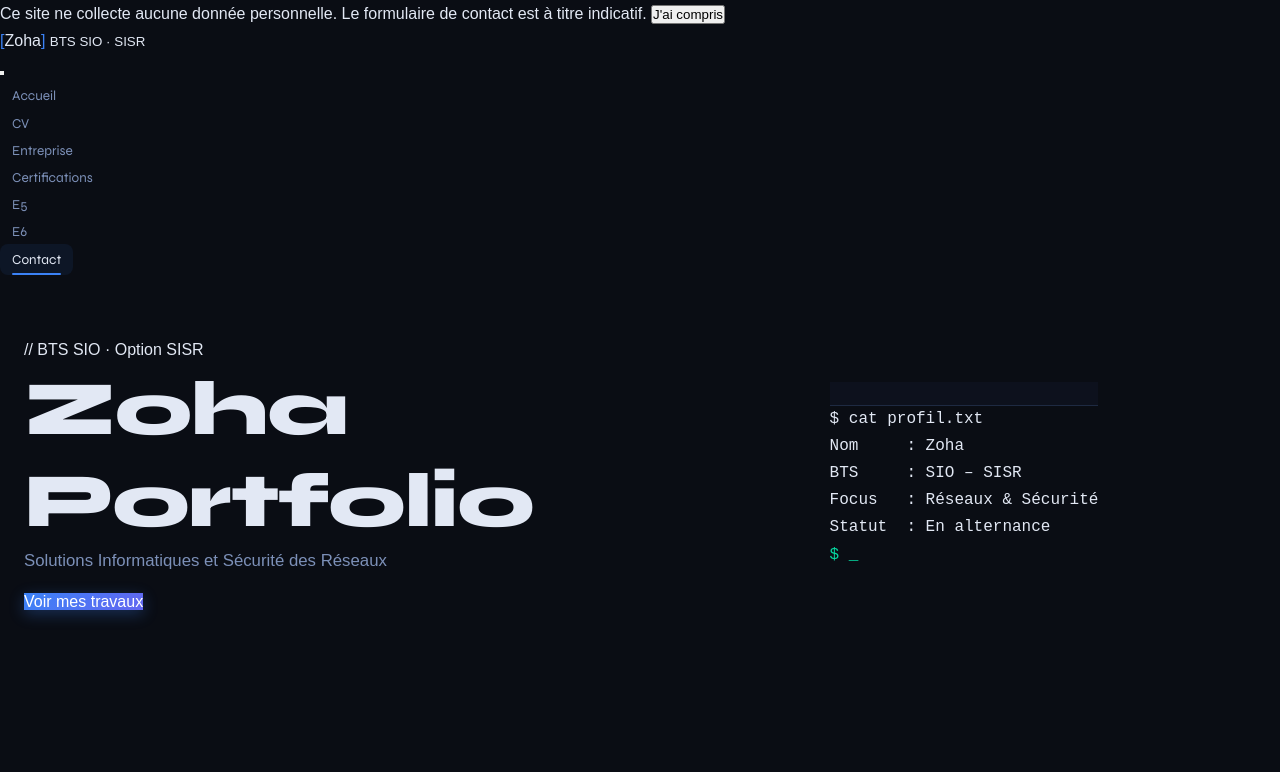
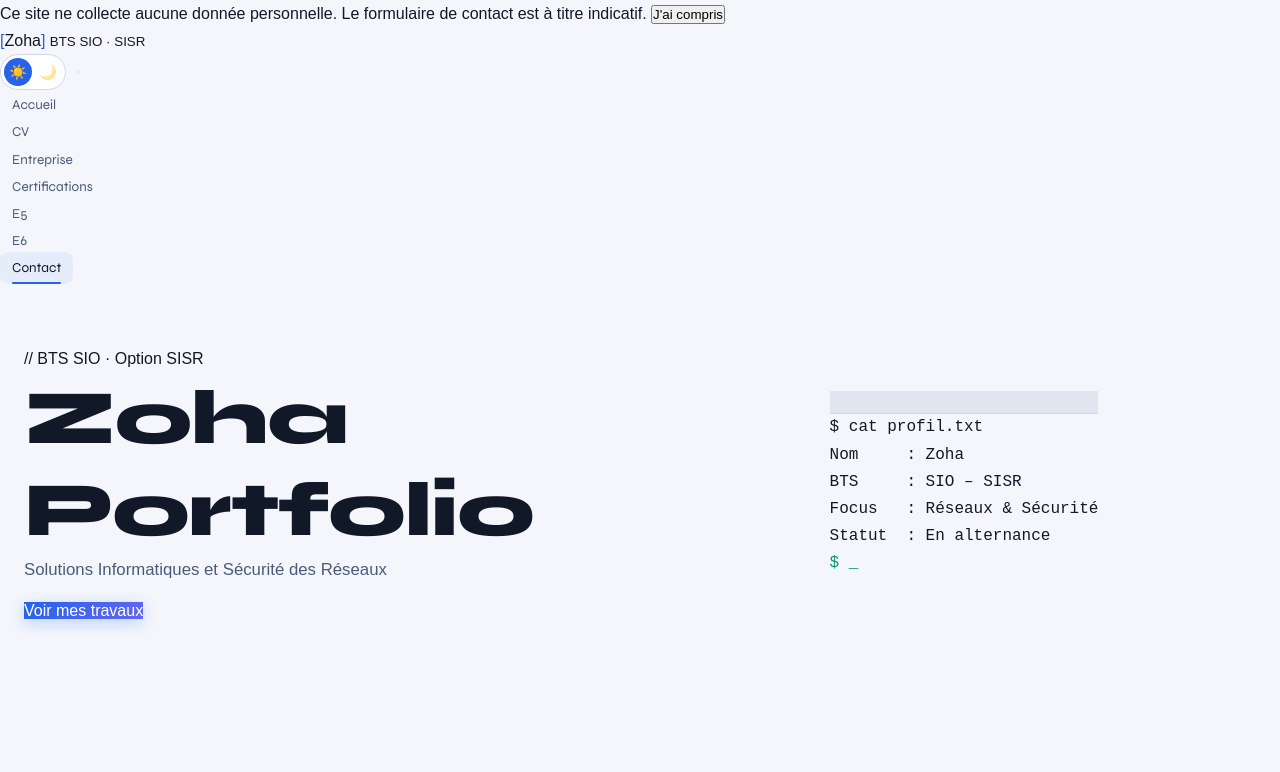
Before and after one commit to Zoha-ASHFAQ-BTS/portfolio-Zoha-ASHFAQ-BTS-SIO, a plain HTML site: page index.html in a window 1280 px wide. Shown: the top 772 px of the page. Drawn offline with Linux system fonts and the light colour scheme.

Commit message:
Add files via upload

```diff
--- a/index.html
+++ b/index.html
@@ -26,9 +26,16 @@
         <span class="logo-bracket">[</span>Zoha<span class="logo-bracket">]</span>
         <small>BTS SIO · SISR</small>
       </div>
-      <button class="nav-toggle" aria-label="Ouvrir le menu" aria-expanded="false" aria-controls="nav-links">
-        <span></span><span></span><span></span>
-      </button>
+      <div style="display:flex;align-items:center;gap:.6rem;flex-shrink:0;">
+        <!-- Toggle Dark / Light mode -->
+        <button class="theme-toggle" id="theme-toggle" aria-label="Basculer thème clair/sombre" title="Changer de thème">
+          <span class="theme-toggle__icon theme-toggle__icon--sun" aria-hidden="true">☀️</span>
+          <span class="theme-toggle__icon theme-toggle__icon--moon" aria-hidden="true">🌙</span>
+        </button>
+        <button class="nav-toggle" aria-label="Ouvrir le menu" aria-expanded="false" aria-controls="nav-links">
+          <span></span><span></span><span></span>
+        </button>
+      </div>
       <ul class="nav-links" id="nav-links">
         <li><a href="#accueil" class="nav-link">Accueil</a></li>
         <li><a href="#cv" class="nav-link">CV</a></li>
@@ -394,6 +401,36 @@
     </div>
   </footer>
 
+  <!-- Initialisation thème AVANT rendu (évite le flash) -->
+  <script>
+    (function() {
+      const saved = localStorage.getItem('theme');
+      const prefersDark = window.matchMedia('(prefers-color-scheme: dark)').matches;
+      const theme = saved || (prefersDark ? 'dark' : 'light');
+      if (theme === 'light') document.documentElement.setAttribute('data-theme', 'light');
+    })();
+  </script>
   <script src="script.js"></script>
+  <script>
+    // ── Toggle thème clair / sombre ──────────────────────────────
+    (function() {
+      const btn = document.getElementById('theme-toggle');
+      if (!btn) return;
+
+      function applyTheme(theme) {
+        if (theme === 'light') {
+          document.documentElement.setAttribute('data-theme', 'light');
+        } else {
+          document.documentElement.removeAttribute('data-theme');
+        }
+        localStorage.setItem('theme', theme);
+      }
+
+      btn.addEventListener('click', function() {
+        const current = document.documentElement.getAttribute('data-theme');
+        applyTheme(current === 'light' ? 'dark' : 'light');
+      });
+    })();
+  </script>
 </body>
 </html>
--- a/style.css
+++ b/style.css
@@ -6,14 +6,15 @@
 /* ─── 0. RESET & BASE ─────────────────────────────────────────── */
 *, *::before, *::after { box-sizing: border-box; margin: 0; padding: 0; }
 
+/* ── THÈME SOMBRE (défaut) ──────────────────────────────────────── */
 :root {
   /* Palette principale */
-  --bg:          #0a0d14;       /* fond très sombre */
-  --bg-alt:      #0f1320;       /* sections alternées */
-  --bg-card:     #131929;       /* cartes */
-  --bg-card-h:   #192034;       /* cartes hover */
-  --border:      #1e2a42;       /* bordures subtiles */
-  --border-h:    #2e4070;       /* bordures hover */
+  --bg:          #0a0d14;
+  --bg-alt:      #0f1320;
+  --bg-card:     #131929;
+  --bg-card-h:   #192034;
+  --border:      #1e2a42;
+  --border-h:    #2e4070;
 
   /* Textes */
   --text:        #e2e8f4;
@@ -21,10 +22,10 @@
   --text-faint:  #3d506e;
 
   /* Accents */
-  --accent:      #3b82f6;       /* bleu tech */
-  --accent-h:    #60a5fa;       /* bleu clair hover */
-  --accent-2:    #06d6a0;       /* vert menthe (second accent) */
-  --accent-3:    #f59e0b;       /* ambre (badges) */
+  --accent:      #3b82f6;
+  --accent-h:    #60a5fa;
+  --accent-2:    #06d6a0;
+  --accent-3:    #f59e0b;
 
   /* Gradients */
   --grad-hero:   linear-gradient(135deg, #0a0d14 0%, #0f1a2e 60%, #0d1425 100%);
@@ -52,6 +53,94 @@
   --t-fast:  150ms ease;
   --t-med:   280ms ease;
   --t-slow:  500ms ease;
+}
+
+/* ── THÈME CLAIR ────────────────────────────────────────────────── */
+[data-theme="light"] {
+  --bg:          #f4f6fb;
+  --bg-alt:      #eaecf4;
+  --bg-card:     #ffffff;
+  --bg-card-h:   #f0f4ff;
+  --border:      #d0d8ec;
+  --border-h:    #93aee0;
+
+  --text:        #111827;
+  --text-muted:  #4b5a7a;
+  --text-faint:  #9aa5c0;
+
+  --accent:      #2563eb;
+  --accent-h:    #1d4ed8;
+  --accent-2:    #059669;
+  --accent-3:    #d97706;
+
+  --grad-hero:   linear-gradient(135deg, #e8edf8 0%, #dce6f8 60%, #e4ebf8 100%);
+  --grad-accent: linear-gradient(135deg, #2563eb 0%, #6366f1 100%);
+  --grad-card:   linear-gradient(145deg, #ffffff, #f0f4ff);
+
+  --shadow:      0 4px 24px rgba(0,0,0,.08);
+  --shadow-lg:   0 8px 48px rgba(0,0,0,.12);
+  --glow:        0 0 24px rgba(37,99,235,.2);
+}
+
+/* ── TOGGLE DARK/LIGHT ──────────────────────────────────────────── */
+.theme-toggle {
+  display: flex;
+  align-items: center;
+  background: var(--bg-card);
+  border: 1.5px solid var(--border);
+  border-radius: 99px;
+  padding: 3px;
+  gap: 2px;
+  cursor: pointer;
+  flex-shrink: 0;
+  transition: border-color var(--t-med), background var(--t-med);
+}
+.theme-toggle:hover { border-color: var(--accent); }
+
+.theme-toggle__icon {
+  display: flex;
+  align-items: center;
+  justify-content: center;
+  width: 28px; height: 28px;
+  border-radius: 99px;
+  font-size: .9rem;
+  transition: background var(--t-med), opacity var(--t-med);
+  opacity: .45;
+}
+.theme-toggle__icon.active {
+  background: var(--accent);
+  opacity: 1;
+}
+/* En dark mode : lune active | En light mode : soleil actif */
+html:not([data-theme="light"]) .theme-toggle__icon--moon { background: rgba(59,130,246,.15); opacity: 1; }
+[data-theme="light"]           .theme-toggle__icon--sun  { background: var(--accent); opacity: 1; }
+
+/* Smooth transition globale au changement de thème */
+body { transition: background-color var(--t-slow), color var(--t-slow); }
+.site-header, .terminal-bar, .bg-card, nav, footer { transition: background var(--t-slow), border-color var(--t-slow); }
+
+/* En light mode : ajustements spécifiques */
+[data-theme="light"] .site-header {
+  background: rgba(244,246,251,.88) !important;
+}
+[data-theme="light"] .site-header.scrolled {
+  background: rgba(244,246,251,.97) !important;
+}
+[data-theme="light"] .main-nav {
+  background: rgba(244,246,251,.97) !important;
+}
+[data-theme="light"] .terminal-bar { background: #e0e5f0; }
+[data-theme="light"] .site-footer  { background: #dde2ef; }
+[data-theme="light"] .hero-section::before {
+  background-image:
+    linear-gradient(rgba(37,99,235,.04) 1px, transparent 1px),
+    linear-gradient(90deg, rgba(37,99,235,.04) 1px, transparent 1px);
+}
+[data-theme="light"] .rgpd-banner {
+  background: var(--bg-card);
+}
+[data-theme="light"] .back-to-top {
+  background: var(--bg-card);
 }
 
 html {
```
